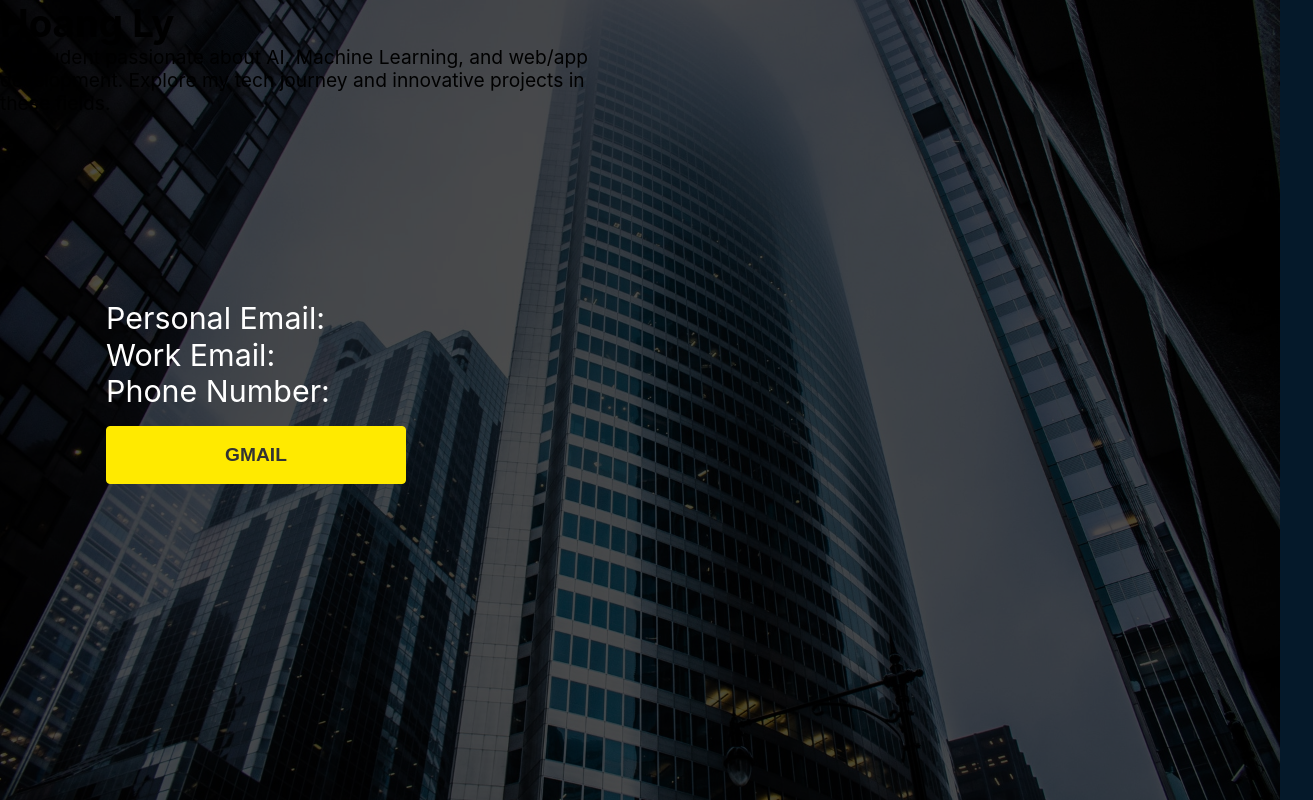
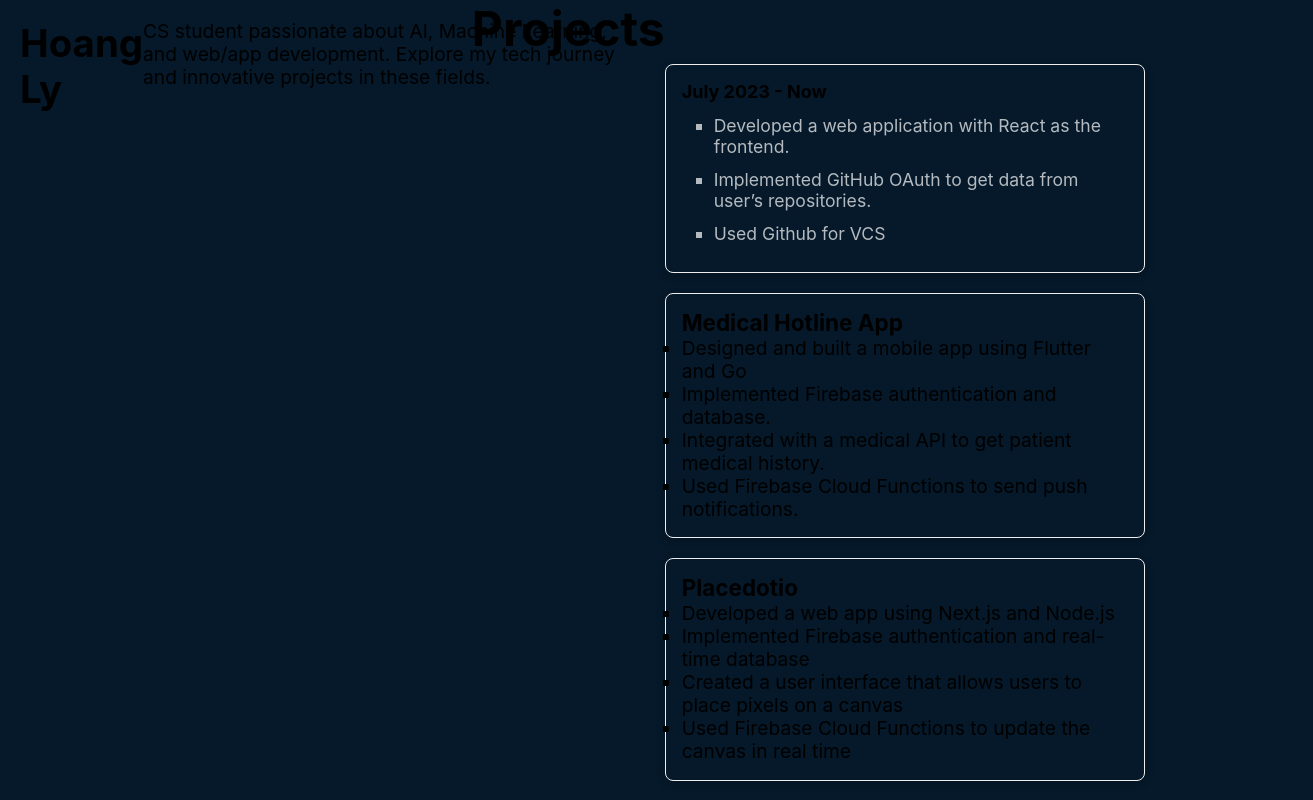
Before and after one commit to Unravel2802/portfolio, a React (Create React App) app: page /contact in a window 1280 px wide. Shown: the top 800 px of the page, 1313 px wide, since content can reach past the window. Built offline with nearby package versions, Linux system fonts and the light colour scheme.

Commit message:
create separate layout files

```diff
--- a/src/App.js
+++ b/src/App.js
@@ -3,14 +3,12 @@
 import About from './components/about';
 import Contact from './components/contact';
 import Projects from './components/projects';
+import Layout from './layout';
 
 function App(){
 	return (
 		<div>
-			{/* <Navbar /> */}
-			<About />
-			<Contact />
-			<Projects />
+			<Layout/>
 		</div>
 	)
 }
--- /dev/null
+++ b/src/layout.css
@@ -0,0 +1,19 @@
+.container {
+    display: flex;
+    height: 100vh; /* Set the container height to fill the viewport */
+  }
+
+.container .about {
+    flex: 1; /* Take up half of the container */
+    position: fixed; /* Keep the about section fixed */
+    top: 0;
+    left: 0; /* Position it on the left side of the screen */
+    padding: 20px; /* Add some padding for spacing */
+    background-color: rgba(18,17,84,0);
+  }
+
+.container  .content {
+    flex: 1; /* Take up the other half of the container */
+    margin-left: 50%; /* Push the content to the right to avoid overlapping */
+    background-color: rgba(5, 25, 42,0);
+  }
--- /dev/null
+++ b/src/layout.js
@@ -0,0 +1,22 @@
+import React from "react";
+import Navbar from './components/Navbar';
+import About from './components/about';
+import Contact from './components/contact';
+import Projects from './components/projects';
+import './layout.css'
+
+const Layout = () => {
+  return (
+    <div className="container">
+        <div className="about"> {/* Left half */}
+            <About />
+        </div>
+        <div className="content"> {/* Right half */}
+          <Projects />
+          <Contact />
+        </div>
+    </div>
+  );
+};
+
+export default Layout;
```
